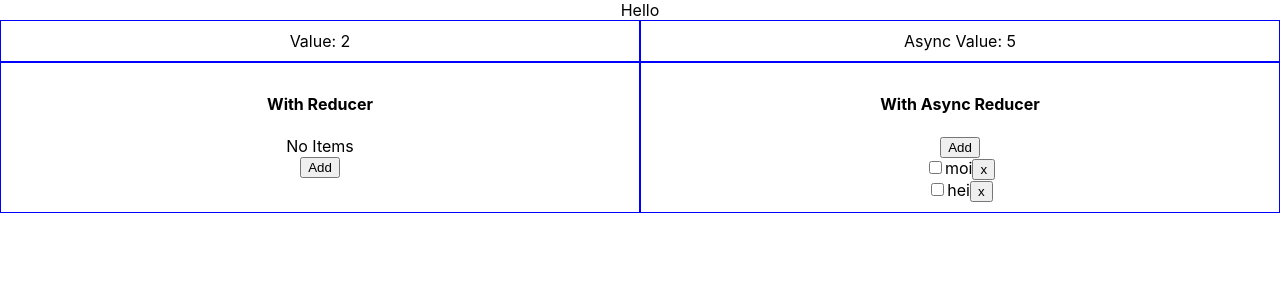
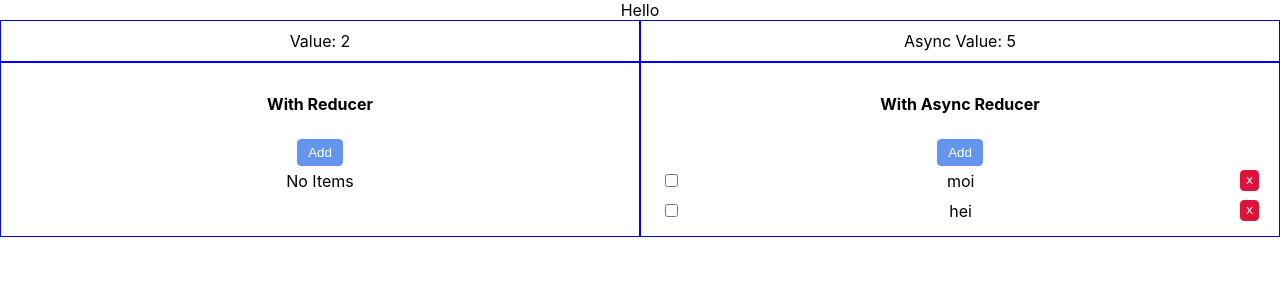
Before and after one commit to tkarling/testing-samples, a React (Create React App) app: page / in a window 1280 px wide. Shown: the top 300 px of the page. Built offline with nearby package versions, Linux system fonts and the light colour scheme.

Commit message:
some styling

```diff
--- a/src/App.css
+++ b/src/App.css
@@ -2,12 +2,12 @@
   text-align: center;
 }
 
-.row {
+.AppRow {
   display: flex;
   justify-content: space-between;
 }
 
-.item {
+.AppItem {
   width: 100%;
   padding: 10px;
   border: 1px solid blue;
--- a/src/App.tsx
+++ b/src/App.tsx
@@ -8,10 +8,10 @@ import WithReducer from './components/WithReducer/WithReducer'
 import WithAsyncReducer from './components/WithReducer/WithAsyncReducer'
 
 const Row = ({ children }: { children: any }) => (
-  <div className="row">{children}</div>
+  <div className="AppRow">{children}</div>
 )
 const Widget = ({ children }: { children: any }) => (
-  <div className="item">{children}</div>
+  <div className="AppItem">{children}</div>
 )
 
 const App: React.FC = () => {
--- /dev/null
+++ b/src/components/WithReducer/Common.css
@@ -0,0 +1,31 @@
+button {
+  background-color: cornflowerblue;
+  border: 1px solid cornflowerblue;
+  color: white;
+  padding: 5px 10px;
+  border-radius: 4px;
+}
+
+.DeleteButton {
+  background-color: crimson;
+  border: 1px solid crimson;
+  padding: 1px 5px 3px;
+}
+
+.Row {
+  line-height: 30px;
+}
+
+.TodoList {
+  padding: 0px 10px;
+}
+
+.Todo {
+  display: flex;
+  justify-content: space-between;
+  align-items: center;
+}
+
+input[type='checkbox']:checked + .Title {
+  text-decoration: line-through;
+}
--- a/src/components/WithReducer/Common.tsx
+++ b/src/components/WithReducer/Common.tsx
@@ -1,4 +1,5 @@
 import React from 'react'
+import './Common.css'
 
 export const TEXT = {
   noItems: 'No Items',
@@ -12,7 +13,22 @@ export const TEST_ID = {
   toggleCheck: 'toggleCheck'
 }
 
-export const EmptyList = () => <div>{TEXT.noItems}</div>
+export const Row = ({ children }: { children: any }) => (
+  <div className="Row">{children}</div>
+)
+
+export const TodoList = ({ children }: { children: any }) => (
+  <div className="TodoList">{children}</div>
+)
+
+export const Todo = ({ children }: { children: any }) => (
+  <div className="Todo">{children}</div>
+)
+
+export const Title = ({ children }: { children: any }) => (
+  <div className="Title">{children}</div>
+)
+export const EmptyList = () => <Row>{TEXT.noItems}</Row>
 
 export const AddButton = ({
   dispatch,
@@ -59,6 +75,7 @@ export const DeleteButton = ({
 }) => (
   <button
     data-testid={TEST_ID.deleteButton}
+    className="DeleteButton"
     onClick={() => dispatch({ type, todo })}
   >
     x
--- a/src/components/WithReducer/WithAsyncReducer.tsx
+++ b/src/components/WithReducer/WithAsyncReducer.tsx
@@ -5,24 +5,29 @@ import * as Widget from './Common'
 import { TEST_ID } from './Common'
 
 const TodoList = ({ todos, dispatch }: { todos: Todo[]; dispatch: any }) => (
-  <div>
+  <Widget.TodoList>
+    <Widget.Row>
       <Widget.AddButton dispatch={dispatch} type={ACTIONS.startAdd} />
+    </Widget.Row>
+    {!todos.length && <Widget.EmptyList />}
     {todos.map((todo: Todo) => (
-      <div key={todo.id}>
+      <Widget.Row key={todo.id}>
+        <Widget.Todo>
           <Widget.CheckBox
             todo={todo}
             dispatch={dispatch}
             type={ACTIONS.startToggle}
           />
-        {todo.title}
+          <Widget.Title>{todo.title}</Widget.Title>
           <Widget.DeleteButton
             todo={todo}
             dispatch={dispatch}
             type={ACTIONS.startDelete}
           />
-      </div>
+        </Widget.Todo>
+      </Widget.Row>
     ))}
-  </div>
+  </Widget.TodoList>
 )
 
 const useAsyncTodos = () => {
@@ -100,7 +105,6 @@ const WithAsyncReducer = () => {
     <div data-testid={TEST_ID.container}>
       <h4>With Async Reducer</h4>
       {isLoading && <div>Loading...</div>}
-      {!isLoading && !todos.length && <Widget.EmptyList />}
       {!isLoading && <TodoList todos={todos} dispatch={dispatch} />}
     </div>
   )
--- a/src/components/WithReducer/WithReducer.tsx
+++ b/src/components/WithReducer/WithReducer.tsx
@@ -4,33 +4,36 @@ import * as Widget from './Common'
 import { TEST_ID } from './Common'
 
 const TodoList = ({ todos, dispatch }: { todos: Todo[]; dispatch: any }) => (
-  <div>
+  <Widget.TodoList>
+    <Widget.Row>
       <Widget.AddButton dispatch={dispatch} type={ACTIONS.add} />
+    </Widget.Row>
+    {!todos.length && <Widget.EmptyList />}
     {todos.map((todo: Todo) => (
-      <div key={todo.id}>
+      <Widget.Row key={todo.id}>
+        <Widget.Todo>
           <Widget.CheckBox
             todo={todo}
             dispatch={dispatch}
             type={ACTIONS.toggle}
           />
-        {todo.title}
+          <Widget.Title>{todo.title}</Widget.Title>
           <Widget.DeleteButton
             todo={todo}
             dispatch={dispatch}
             type={ACTIONS.delete}
           />
-      </div>
+        </Widget.Todo>
+      </Widget.Row>
     ))}
-  </div>
+  </Widget.TodoList>
 )
 
 const WithReducer = () => {
   const [todos, dispatch] = useReducer(todosReducer as any, []) as any
-
   return (
     <div data-testid={TEST_ID.container}>
       <h4>With Reducer</h4>
-      {!todos.length && <Widget.EmptyList />}
       <TodoList todos={todos} dispatch={dispatch} />
     </div>
   )
```
Lines whose indentation alone changed are shown as unchanged.
